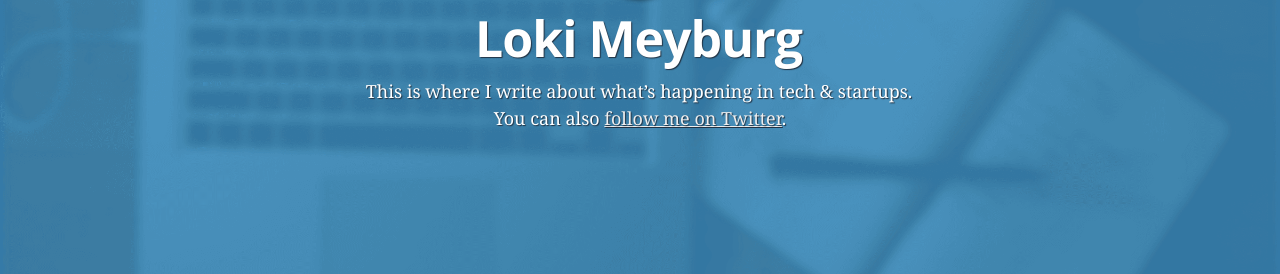
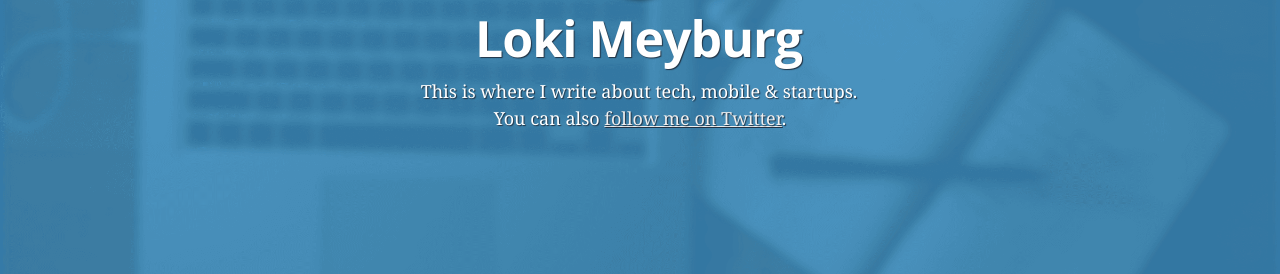
Before and after one commit to lokimeyburg/lokimeyburg.github.io, a Jekyll site: the page built from index.html, in a window 1280 px wide. Shown: the part 254-528 px from the top of the page. Built offline with Jekyll 4.4.1, drawn with Linux system fonts in a browser that asks for light colours; Markdown is read by kramdown in place of the engine named in the settings; the list of posts is cut into pages by our own code.

Commit message:
This is where I write about tech, mobile and startups

```diff
--- a/_layouts/post.html
+++ b/_layouts/post.html
@@ -55,7 +55,7 @@ archive: false
                     	<h4> {{ site.author }} </h4>
                     	<!-- Author Bio -->
                     	<p>
-                        This is where I write about whats happening in tech and startups.
+                        This is where I write about tech, mobile & startups.
                         You can also <a href='https://twitter.com/lokimeyburg' target="_blank">follow me on Twitter</a>.
                       </p>
                     </article>
--- a/assets/css/main.css
+++ b/assets/css/main.css
@@ -40,7 +40,7 @@ a{
 }
 
 .blog-description{
-  max-width: 610px;
+  max-width: 660px;
   margin: 0 auto;
   padding-left: 30px;
   padding-right: 30px;
--- a/index.html
+++ b/index.html
@@ -16,7 +16,7 @@ logo: '/assets/images/profile.jpg'
             {% endif %}
             <h1 class="blog-title">{{ site.name }}</h1>
             <h2 class="blog-description">
-                This is where I write about what’s happening in tech & startups. <div class="description-break"></div>
+                This is where I write about tech, mobile & startups. <div class="description-break"></div>
                 You can also <a href='https://twitter.com/lokimeyburg' target="_blank">follow me on Twitter</a>.
             </h2>
         </div>
```
